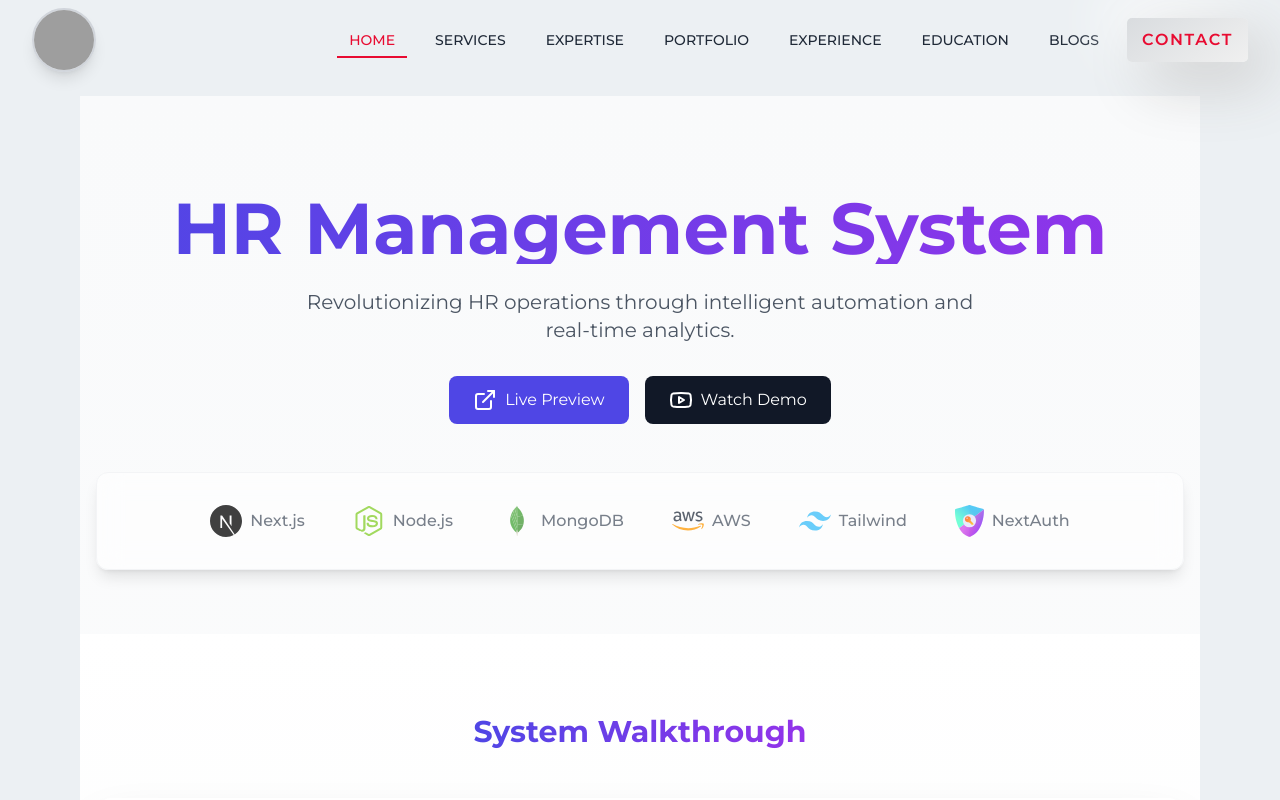
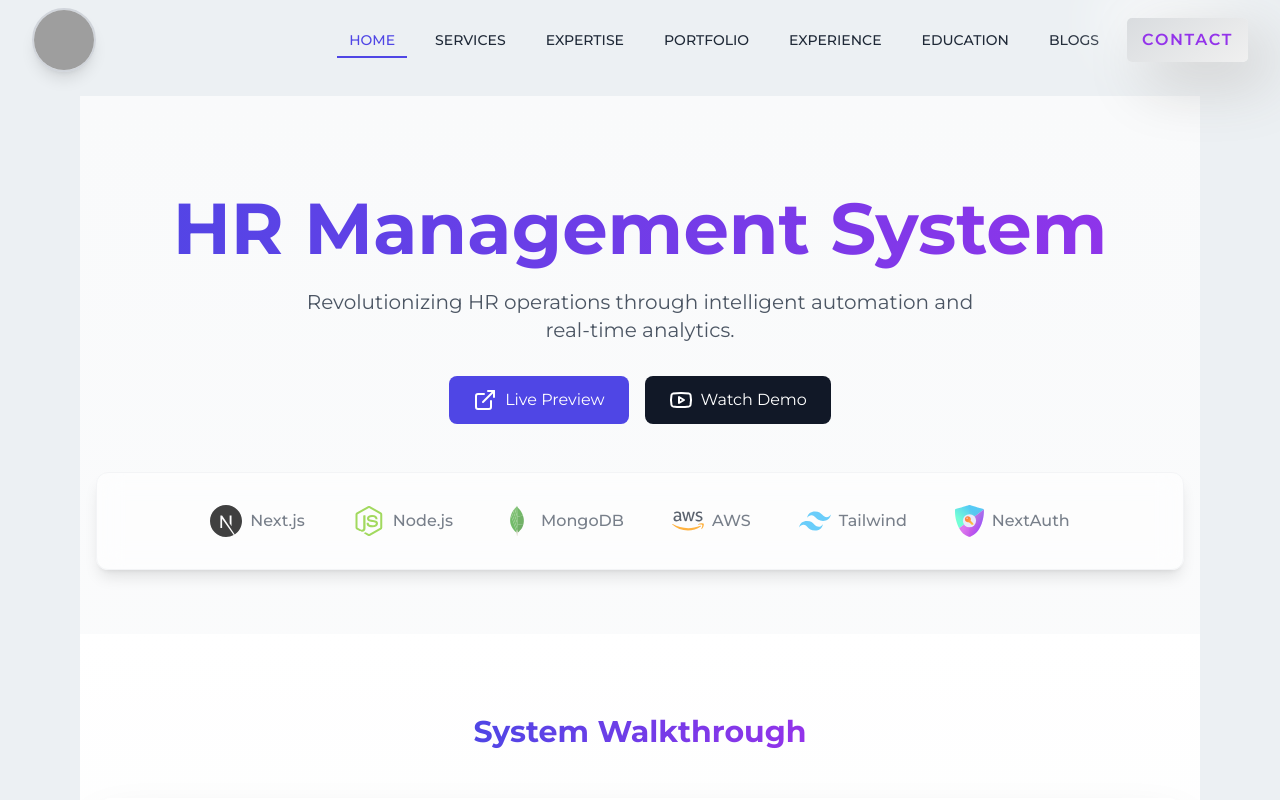
Before and after one commit to Ashik-Ahmed/ashik_ahmed, a Next.js app: page /portfolio/a2p-sms-monitoring-portal in a window 1280 px wide. Shown: the top 800 px of the page. Built offline with nearby package versions, Linux system fonts and the light colour scheme; grey boxes are pictures that could not be loaded.

Commit message:
primary and secondary color updated

```diff
--- a/src/app/components/Contact/Contact.module.css
+++ b/src/app/components/Contact/Contact.module.css
@@ -26,7 +26,7 @@
     content: " ";
     width: 0%;
     height: 100%;
-    background: #E80B31;
+    background: #9333EA;
     position: absolute;
     transition: all 0.4s ease-in-out;
     right: 0;
@@ -43,7 +43,7 @@
     text-decoration: none;
     width: 100%;
     padding: 10px 15px;
-    color: #E80B31;
+    color: #9333EA;
     font-size: 1.2em;
     font-weight: 500;
     letter-spacing: 0.1em;
--- a/src/app/components/Header/Header.jsx
+++ b/src/app/components/Header/Header.jsx
@@ -119,7 +119,7 @@ const Header = () => {
                                 ))}
                             </div>
                             <div className="ml-4">
-                                <Link href="#contact">
+                                <Link href="/#contact">
                                     <Button label="Contact" />
                                 </Link>
                             </div>
--- a/src/app/components/ui/Button/Button.module.css
+++ b/src/app/components/ui/Button/Button.module.css
@@ -15,7 +15,7 @@
     content: " ";
     width: 0%;
     height: 100%;
-    background: #E80B31;
+    background: #9333EA;
     position: absolute;
     transition: all 0.4s ease-in-out;
     right: 0;
@@ -33,7 +33,7 @@
     text-decoration: none;
     width: 100%;
     padding: 10px 15px;
-    color: #E80B31;
+    color: #9333EA;
     font-size: 1em;
     font-weight: 600;
     letter-spacing: 0.1em;
--- a/src/app/components/ui/SocialIcon/SocialIcon.module.css
+++ b/src/app/components/ui/SocialIcon/SocialIcon.module.css
@@ -42,7 +42,7 @@
 .button span {
     position: relative;
     z-index: 1;
-    color: #E80B31;
+    color: #4F46E5;
     transition: color 0.4s;
 }
 
--- a/src/app/portfolio/[slug]/page.js
+++ b/src/app/portfolio/[slug]/page.js
@@ -1,6 +1,7 @@
 import Image from "next/image";
 import { CircleCheck, Code, ExternalLink, Settings, UserRoundCog, Youtube } from "lucide-react";
 import ImageCarousel from "@/app/components/ImageCarousel/ImageCarousel";
+import Link from "next/link";
 
 const ProjectDetails = () => {
     const project = {
@@ -38,20 +39,20 @@ const ProjectDetails = () => {
             <section className="relative pt-24 pb-16">
                 <div className="container mx-auto px-4 max-w-6xl">
                     <div className="text-center animate-fadeInUp">
-                        <h1 className="text-5xl md:text-7xl font-bold bg-clip-text text-transparent bg-gradient-to-r from-indigo-600 to-purple-600 mb-6">
+                        <h1 className="text-5xl md:text-7xl font-bold bg-clip-text text-transparent bg-gradient-to-r from-primary to-secondary pb-6">
                             {project.title}
                         </h1>
                         <p className="text-xl text-gray-600 max-w-2xl mx-auto mb-8">
                             {project.description}
                         </p>
                         <div className="flex justify-center gap-4 mb-12">
-                            <a
+                            <Link
                                 href={project.livePreview}
-                                className="flex items-center gap-2 bg-indigo-600 hover:bg-indigo-700 text-white px-6 py-3 rounded-lg transition-all transform hover:scale-105"
+                                className="flex items-center gap-2 bg-primary hover:bg-indigo-700 text-white px-6 py-3 rounded-lg transition-all transform hover:scale-105"
                             >
                                 <ExternalLink className="text-xl" />
                                 Live Preview
-                            </a>
+                            </Link>
                             <a
                                 href={project.video}
                                 className="flex items-center gap-2 bg-gray-900 hover:bg-gray-800 text-white px-6 py-3 rounded-lg transition-all transform hover:scale-105"
@@ -86,7 +87,7 @@ const ProjectDetails = () => {
             <section className="py-20 bg-gradient-to-b from-white to-gray-50">
                 <div className="container mx-auto px-4 max-w-6xl">
                     <h2 className="text-3xl font-bold text-center mb-12">
-                        <span className="bg-clip-text text-transparent bg-gradient-to-r from-indigo-600 to-purple-600">
+                        <span className="bg-clip-text text-transparent bg-gradient-to-r from-primary to-secondary">
                             System Walkthrough
                         </span>
                     </h2>
@@ -110,7 +111,7 @@ const ProjectDetails = () => {
                                 className="p-8 bg-white rounded-2xl shadow-lg hover:shadow-xl transition-all border border-gray-100 hover:scale-105"
                             >
                                 <div className="flex items-start gap-6">
-                                    <div className="p-4 bg-indigo-50 rounded-xl text-indigo-600">
+                                    <div className="p-4 bg-indigo-50 rounded-xl text-primary">
                                         {feature.icon}
                                     </div>
                                     <div>
@@ -130,7 +131,7 @@ const ProjectDetails = () => {
                     <div className="grid grid-cols-2 md:grid-cols-4 gap-8">
                         {project.stats.map((stat, index) => (
                             <div key={index} className="text-center p-6">
-                                <div className="text-4xl font-bold text-indigo-600 mb-2">{stat.value}</div>
+                                <div className="text-4xl font-bold text-primary mb-2">{stat.value}</div>
                                 <div className="text-gray-600 uppercase text-sm tracking-wide">{stat.label}</div>
                             </div>
                         ))}
@@ -142,7 +143,7 @@ const ProjectDetails = () => {
             {/* <section className="py-20">
                 <div className="container mx-auto px-4 max-w-6xl">
                     <h2 className="text-3xl font-bold text-center mb-12">
-                        <span className="bg-clip-text text-transparent bg-gradient-to-r from-indigo-600 to-purple-600">
+                        <span className="bg-clip-text text-transparent bg-gradient-to-r from-primary to-secondary">
                             User Interface Showcase
                         </span>
                     </h2>
@@ -166,7 +167,7 @@ const ProjectDetails = () => {
             <section className="py-20">
                 <div className="container mx-auto px-4 max-w-6xl">
                     <h2 className="text-3xl font-bold text-center mb-12">
-                        <span className="bg-clip-text text-transparent bg-gradient-to-r from-indigo-600 to-purple-600">
+                        <span className="bg-clip-text text-transparent bg-gradient-to-r from-primary to-secondary">
                             User Interface Showcase
                         </span>
                     </h2>
@@ -182,7 +183,7 @@ const ProjectDetails = () => {
                     <div className="flex justify-center gap-4">
                         <a
                             href={project.livePreview}
-                            className="flex items-center gap-2 bg-indigo-600 hover:bg-indigo-700 text-white px-8 py-4 rounded-lg text-lg transition-all"
+                            className="flex items-center gap-2 bg-primary hover:bg-indigo-700 text-white px-8 py-4 rounded-lg text-lg transition-all"
                         >
                             <ExternalLink className="text-xl" />
                             Launch Live Demo
--- a/tailwind.config.mjs
+++ b/tailwind.config.mjs
@@ -9,7 +9,8 @@ module.exports = {
     extend: {
 
       colors: {
-        primary: "#E80B31",
+        primary: "#4F46E5", //indigo-600
+        secondary: "#9333EA", //purple-600
       },
     },
   },
```
